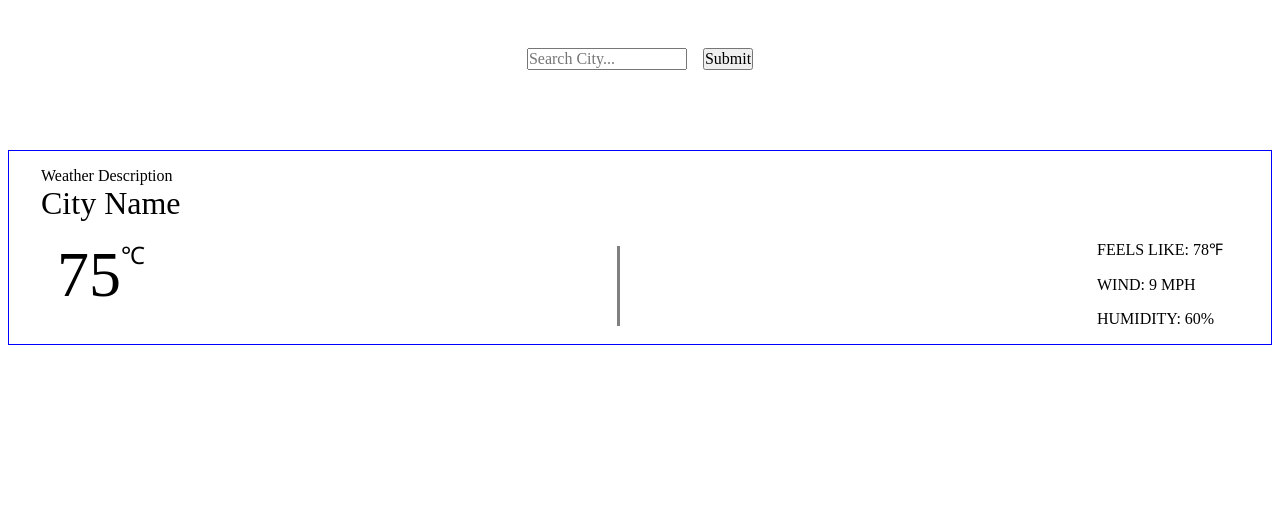
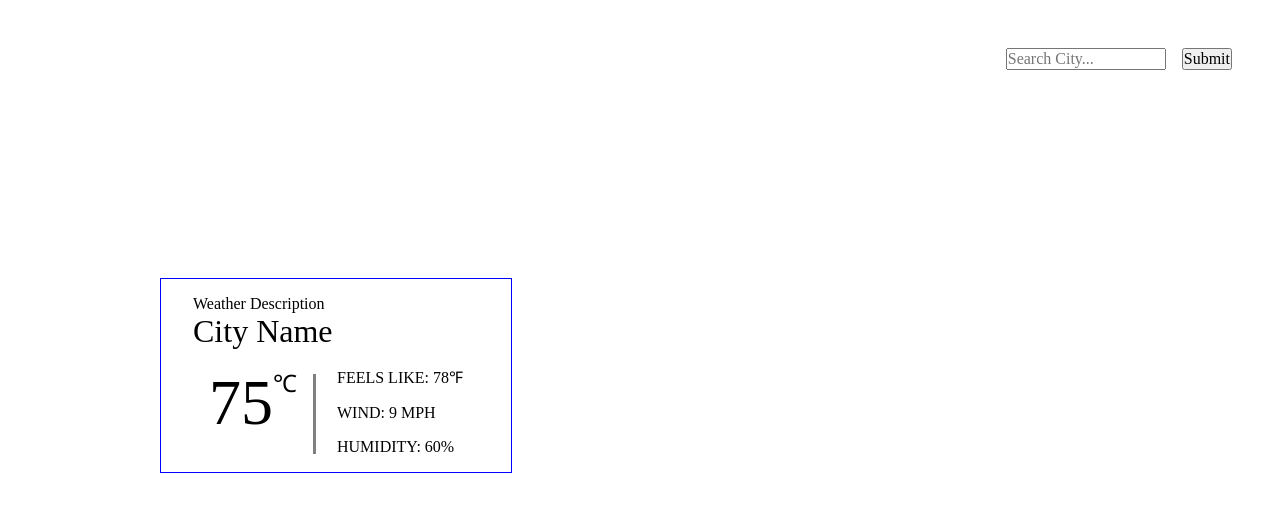
Before and after one commit to jaredmates/weather-app, a plain HTML site: page index.html in a window 1280 px wide. Drawn offline with Linux system fonts and the light colour scheme.

```diff
--- a/index.html
+++ b/index.html
@@ -12,9 +12,9 @@
     <header class="search-container">
       <!-- TODO: put POST as action? -->
       <form action="" class="form">
-        <input type="text" placeholder="Search City..." />
+        <input class="input" type="text" placeholder="Search City..." />
         <!-- TODO: maybe change this to an icon from font awesome -->
-        <input type="submit" value="Submit" />
+        <input class="button" type="submit" value="Submit" />
       </form>
     </header>
 
--- a/styles.css
+++ b/styles.css
@@ -81,9 +81,10 @@
 }
 
 .weather-container {
-  margin: 0.5em;
+  margin-inline: auto;
   padding: 1em;
   border: 1px solid blue;
+  max-width: 22em;
 }
 
 .weather-description {
@@ -145,6 +146,14 @@
 /* Tablets */
 @media only screen and (min-width: 768px) {
   /*  */
+  .form {
+    justify-content: right;
+  }
+
+  .weather-container {
+    margin-left: 10em;
+    margin-top: 10em;
+  }
 }
 
 /* laptops */
```
